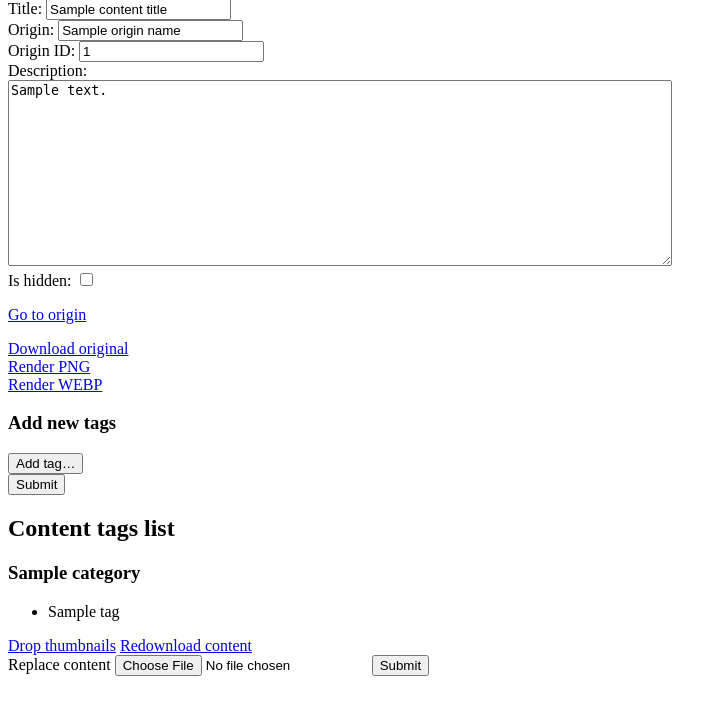
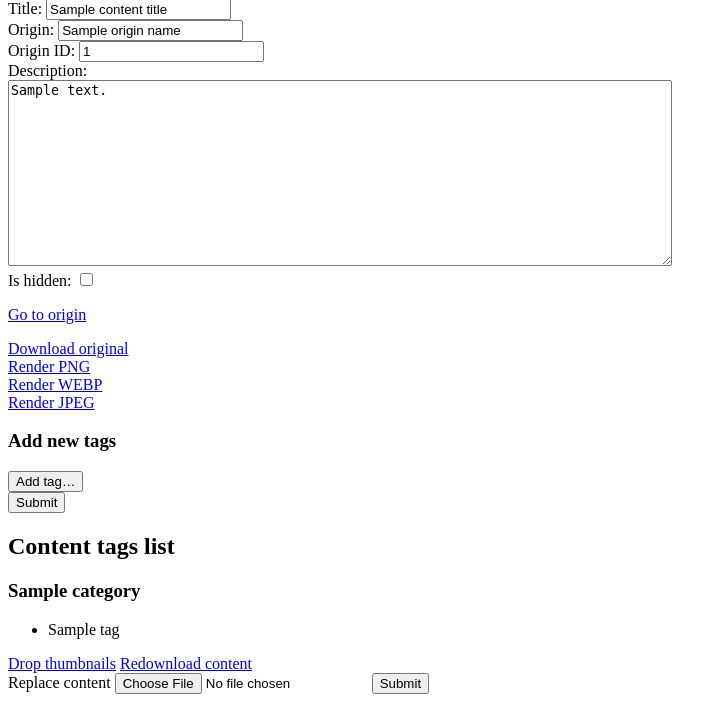
Before and after one commit to mfg637/MfGMediaServer, a Flask app: template templates/content-metadata.html in a window 1280 px wide. Shown: the part 517-1219 px from the top of the page, without its empty margins (0-727 px from the left). Before the commit the page ends 1193 px from the top, so only its background shows below. Run offline with Flask 2, Linux system fonts and the light colour scheme; the template is opened without the code that fills it: most values are stand-ins (such as "Sample title", 1, 10 or a date in 2020); grey boxes marked "Sample" are stand-in pictures; parts of the project's set-up code (start-up, migrations or seed data) failed here and were passed over.

Commit message:
add "render jpeg" option

```diff
--- a/templates/content-metadata.html
+++ b/templates/content-metadata.html
@@ -92,6 +92,11 @@
                             href="/image/webp/{{ path_str }}?origin_id={{ prefix_id }}&download=1&title={{ content_title|replace("?", "-qm-")|replace("&", "-amp-")|replace("=", "-eq-")|replace("#", "-hash-") }}"
                         >
                             Render WEBP
+                        </a><br/>
+                        <a
+                            href="/image/jpeg/{{ path_str }}?origin_id={{ prefix_id }}&download=1&title={{ content_title|replace("?", "-qm-")|replace("&", "-amp-")|replace("=", "-eq-")|replace("#", "-hash-") }}"
+                        >
+                            Render JPEG
                         </a>
                     {% else %}
                         <a
@@ -103,6 +108,11 @@
                             href="/image/webp/{{ path_str }}?origin_id={{ prefix_id }}&download=1"
                         >
                             Render WEBP
+                        </a><br/>
+                        <a
+                            href="/image/jpeg/{{ path_str }}?origin_id={{ prefix_id }}&download=1"
+                        >
+                            Render JPEG
                         </a>
                     {% endif %}
                 {% else %}
@@ -111,12 +121,32 @@
                             href="/image/png/{{ path_str }}?download=1&title={{ content_title|replace("?", "-qm-")|replace("&", "-amp-")|replace("=", "-eq-")|replace("#", "-hash-") }}"
                         >
                             Render PNG
+                        </a><br/>
+                        <a
+                            href="/image/webp/{{ path_str }}?download=1&title={{ content_title|replace("?", "-qm-")|replace("&", "-amp-")|replace("=", "-eq-")|replace("#", "-hash-") }}"
+                        >
+                            Render WEBP
+                        </a><br/>
+                        <a
+                            href="/image/jpeg/{{ path_str }}?download=1&title={{ content_title|replace("?", "-qm-")|replace("&", "-amp-")|replace("=", "-eq-")|replace("#", "-hash-") }}"
+                        >
+                            Render JPEG
                         </a>
                     {% else %}
                         <a
                             href="/image/png/{{ path_str }}?download=1"
                         >
                             Render PNG
+                        </a><br/>
+                        <a
+                            href="/image/webp/{{ path_str }}?download=1"
+                        >
+                            Render WEBP
+                        </a><br/>
+                        <a
+                            href="/image/jpeg/{{ path_str }}?download=1"
+                        >
+                            Render JPEG
                         </a>
                     {% endif %}
                 {% endif %}
```
